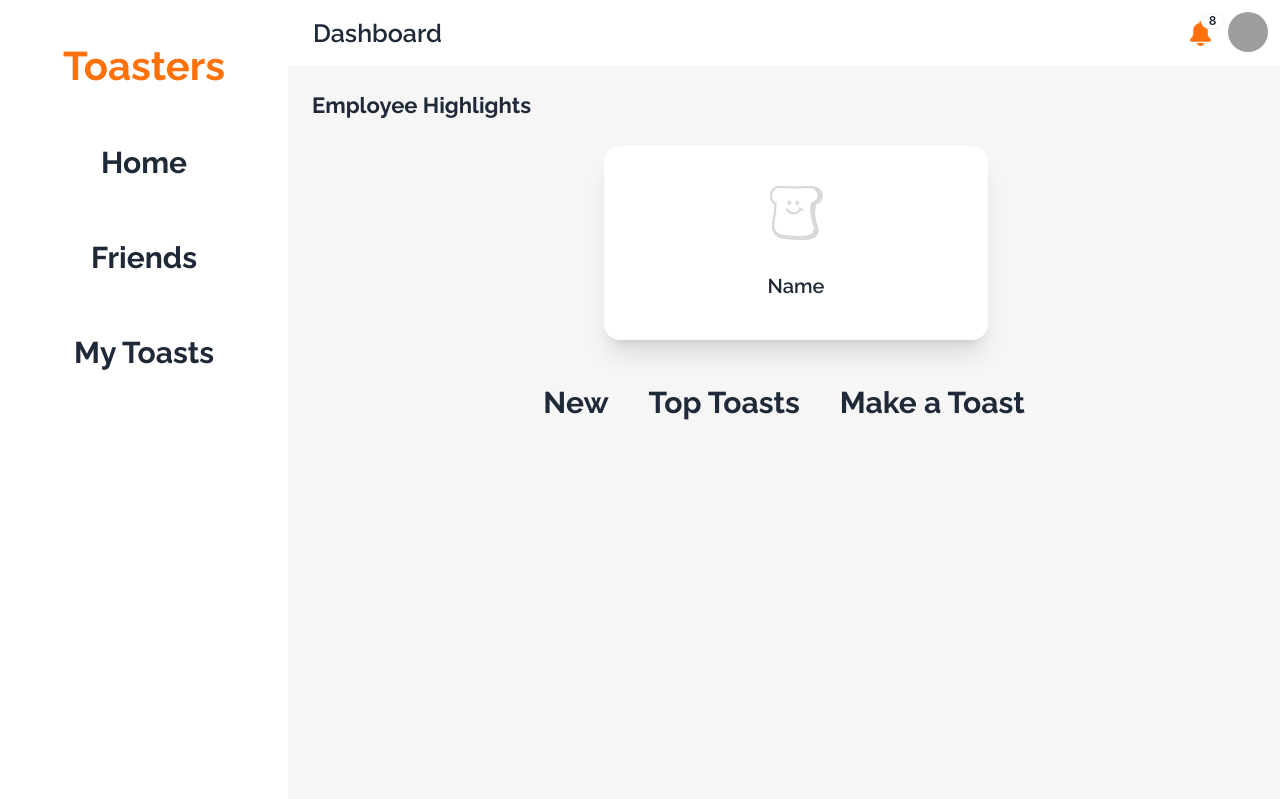
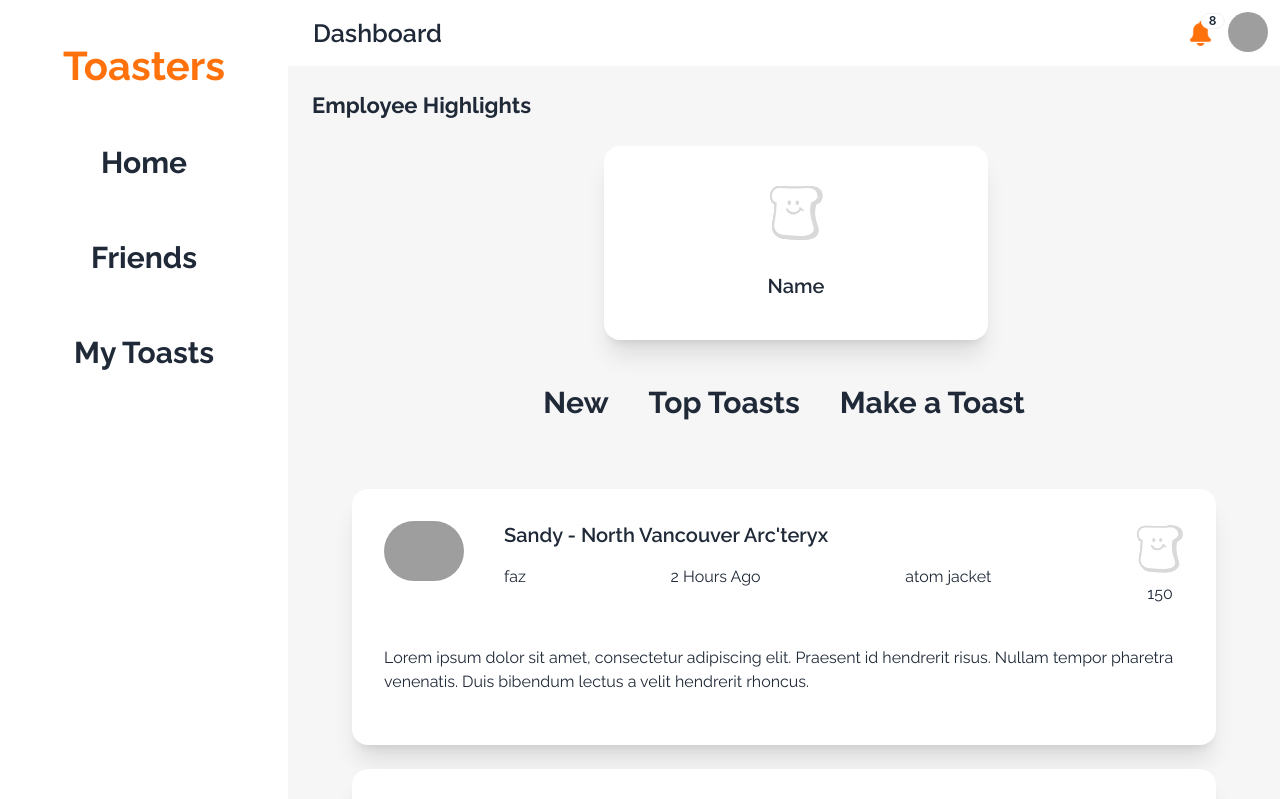
Before and after one commit to jessieshengyj/toasters, a React (Create React App) app: page / in a window 1280 px wide. Shown: the top 799 px of the page. Built offline with nearby package versions, Linux system fonts and the light colour scheme; grey boxes are pictures that could not be loaded.

Commit message:
create toast list

```diff
--- a/src/App.css
+++ b/src/App.css
@@ -28,6 +28,14 @@
   color: #61dafb;
 }
 
+p {
+  font-family: Raleway;
+}
+
+h2 {
+  font-family: Raleway;
+}
+
 @keyframes App-logo-spin {
   from {
     transform: rotate(0deg);
--- a/src/components/Dashboard.css
+++ b/src/components/Dashboard.css
@@ -1,6 +1,4 @@
-.toast-dashboard {
-    height: 100vh;
-}
+
 
 .toast-body-container {
     display: flex;
--- a/src/components/Dashboard.js
+++ b/src/components/Dashboard.js
@@ -1,6 +1,7 @@
 import Navbar from "./Navbar";
 import "./Dashboard.css";
 import EmployeeHighlights from "./EmployeeHighlights";
+import ToastList from "./UserToasts/ToastList";
 
 function Dashboard() {
   return (
@@ -13,6 +14,7 @@ function Dashboard() {
               <button className="btn-new toast-font">Top Toasts</button>
               <button className="btn-new toast-font">Make a Toast</button>
           </div>
+        <ToastList />
       </div>
     </div>
   );
--- /dev/null
+++ b/src/components/UserToasts/ToastCard.js
@@ -0,0 +1,45 @@
+import React from 'react';
+import { ReactComponent as TestSvg } from "../../icons/toast-upvote-icon.svg";
+
+export default function ToastCard({ name, location, gear, timestamp, username, description }) {
+    return(
+    <div className="card w-full h-64 bg-base-100 shadow-xl my-6">
+        <div className="card-body">
+            <div className="flex justify-between pb-8">
+                <div className="w-20">
+                    <img
+                        className="rounded-full"
+                        alt="Tailwind CSS Navbar component"
+                        src="https://daisyui.com/images/stock/photo-1534528741775-53994a69daeb.jpg"
+                    />
+                </div>
+                <div className="flex-1 pl-10">
+                    <h2 className="card-title pb-4">{ name ? `${name} - ` : '' }{location}</h2>
+                    <div className="flex">
+                        <p className="text-left">{username}</p>
+                        <p className="text-left">{timestamp}</p>
+                        <p className="text-left">{gear}</p>
+                    </div>
+                </div>
+                <div>
+                    <div
+                        tabIndex={0}
+                        role="button"
+                        className="btn btn-ghost btn-circle"
+                    >
+                        <figure className="w-12">
+                            <TestSvg />
+                        </figure>
+                    </div>
+                    <p>150</p>
+                </div>
+            </div>
+            <p className="text-left">{description}</p>
+        </div>
+    </div>
+    );
+}
+
+const styles = {
+
+};
--- /dev/null
+++ b/src/components/UserToasts/ToastList.js
@@ -0,0 +1,12 @@
+import React from 'react';
+import ToastCard from './ToastCard';
+
+export default function ToastList() {
+    return(
+        <div className="px-16">
+            <ToastCard name="Sandy" location="North Vancouver Arc'teryx" gear="atom jacket" timestamp="2 Hours Ago" username="faz" description="Lorem ipsum dolor sit amet, consectetur adipiscing elit. Praesent id hendrerit risus. Nullam tempor pharetra venenatis. Duis bibendum lectus a velit hendrerit rhoncus."  />
+            <ToastCard name="Sandy" location="North Vancouver Arc'teryx" gear="atom jacket" timestamp="2 Hours Ago" username="faz" description="Lorem ipsum dolor sit amet, consectetur adipiscing elit. Praesent id hendrerit risus. Nullam tempor pharetra venenatis. Duis bibendum lectus a velit hendrerit rhoncus."/>
+            <ToastCard name="Sandy" location="North Vancouver Arc'teryx" gear="atom jacket" timestamp="2 Hours Ago" username="faz" description="Lorem ipsum dolor sit amet, consectetur adipiscing elit. Praesent id hendrerit risus. Nullam tempor pharetra venenatis. Duis bibendum lectus a velit hendrerit rhoncus."/>
+        </div>
+    )
+}
--- a/src/index.css
+++ b/src/index.css
@@ -21,3 +21,11 @@ code {
 .toast-font {
   font-family: Raleway;
 }
+
+#p {
+  font-family: Raleway;
+}
+
+#h2 {
+  font-family: Raleway;
+}
```
